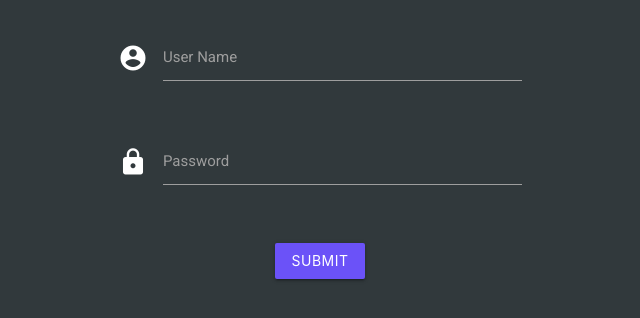
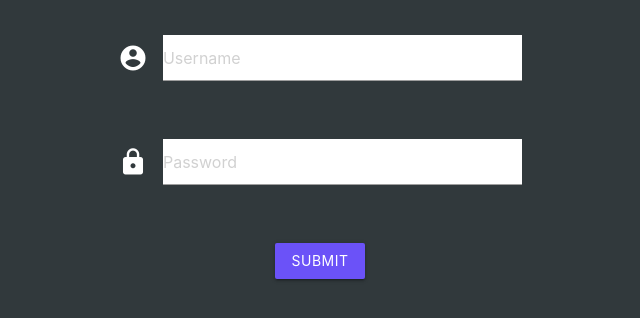
Before and after one commit to a9kitkumar/shift-manager-ta9, an Angular app: page /login in a window 1280 px wide. Shown: the top 318 px of the page, without its empty margins (320-960 px from the left). Built offline with nearby package versions, Linux system fonts and the light colour scheme.

Commit message:
login completed

```diff
--- a/src/app/components/auth/auth.component.css
+++ b/src/app/components/auth/auth.component.css
@@ -1,16 +1,58 @@
 .margin {
-    margin-top: 20px;
+  margin-top: 20px;
 }
 
 .button-background {
-    background: #6b52f8
+  background: #6b52f8
 }
 
 .input-field input[type=text]:focus + label {
-    color: #6b52f8;
+  color: none;
+}
+
+.input-field input[type=text]:focus {
+  border-bottom: none;
+  box-shadow: none;
+}
+
+.input-field input[type=text].valid {
+  border-bottom: none;
+  box-shadow: none;
+}
+
+.input-field input[type=text].invalid {
+  border-bottom: none;
+  box-shadow: none;
+}
+/* icon prefix focus color */
+.input-field .prefix.active {
+  color: #6b52f8;
+}
+.input-field input[type=password]:focus + label {
+  color: none;
+}
+
+.input-field input[type=password]:focus {
+  border-bottom: none;
+  box-shadow: none;
+}
+
+.input-field input[type=password].valid {
+  border-bottom: none;
+  box-shadow: none;
+}
+
+.input-field input[type=password].invalid {
+  border-bottom: none;
+  box-shadow: none;
+}
+
+.input-field input[type=text] {
+    background-color: white;
+    color: black
   }
 
-  .input-field input[type=text]:focus {
-    border-bottom: 1px solid #6b52f8;
-    box-shadow: 0 1px 0 0 #6b52f8;
+  .input-field input[type=password] {
+    background-color: white;
+    color: black
   }
--- a/src/app/components/auth/auth.component.html
+++ b/src/app/components/auth/auth.component.html
@@ -3,15 +3,13 @@
       <div class="row">
         <div class="input-field col s6">
           <i class="material-icons prefix">account_circle</i>
-          <input id="icon_prefix" type="text" class="validate" formControlName="userName">
-          <label for="icon_prefix">User Name</label>
+          <input id="icon_prefix" type="text" class="validate" formControlName="userName" placeholder="Username">
         </div>
     </div>
     <div class="row">
         <div class="input-field col s6">
           <i class="material-icons prefix">lock</i>
-          <input id="lock" type="password" class="validate" formControlName="password">
-          <label for="lock">Password</label>
+          <input id="lock" type="password" class="validate" formControlName="password" placeholder="Password">
         </div>
       </div>
       <div class="row center-align">
```
